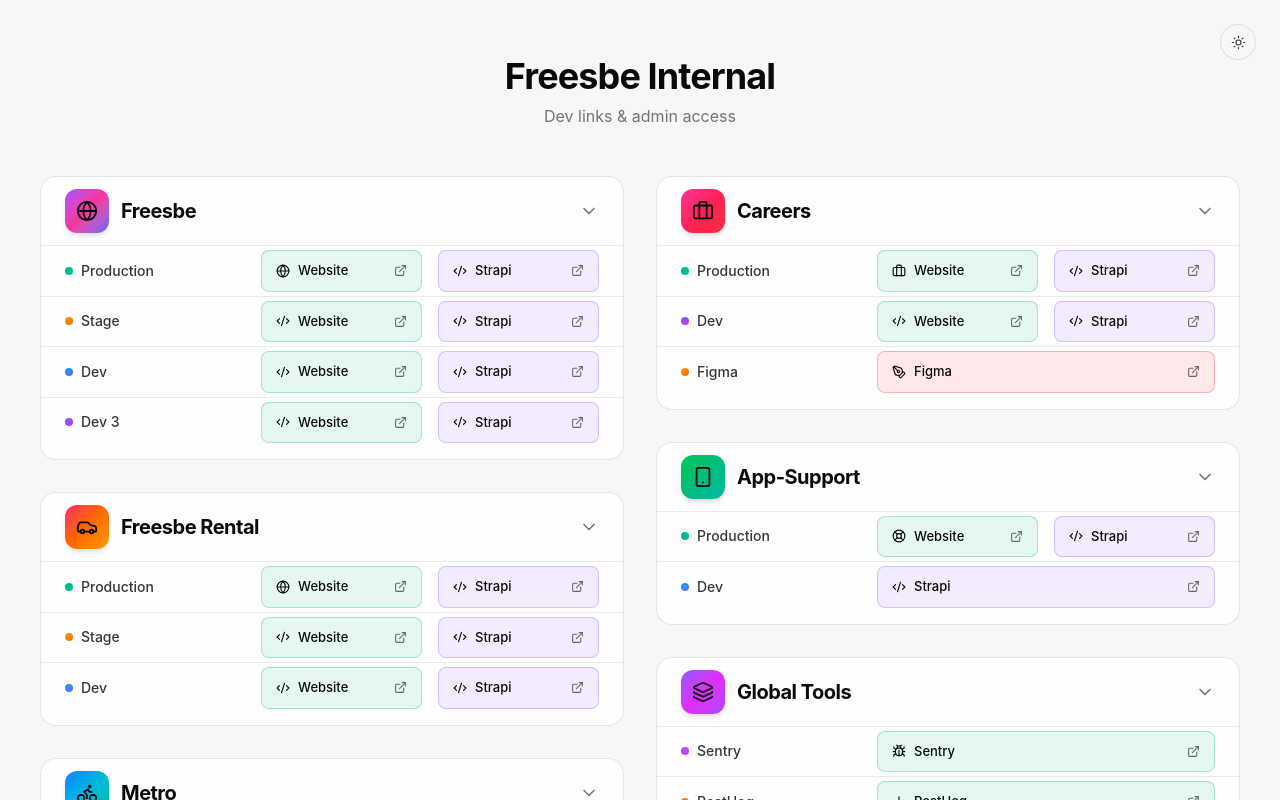
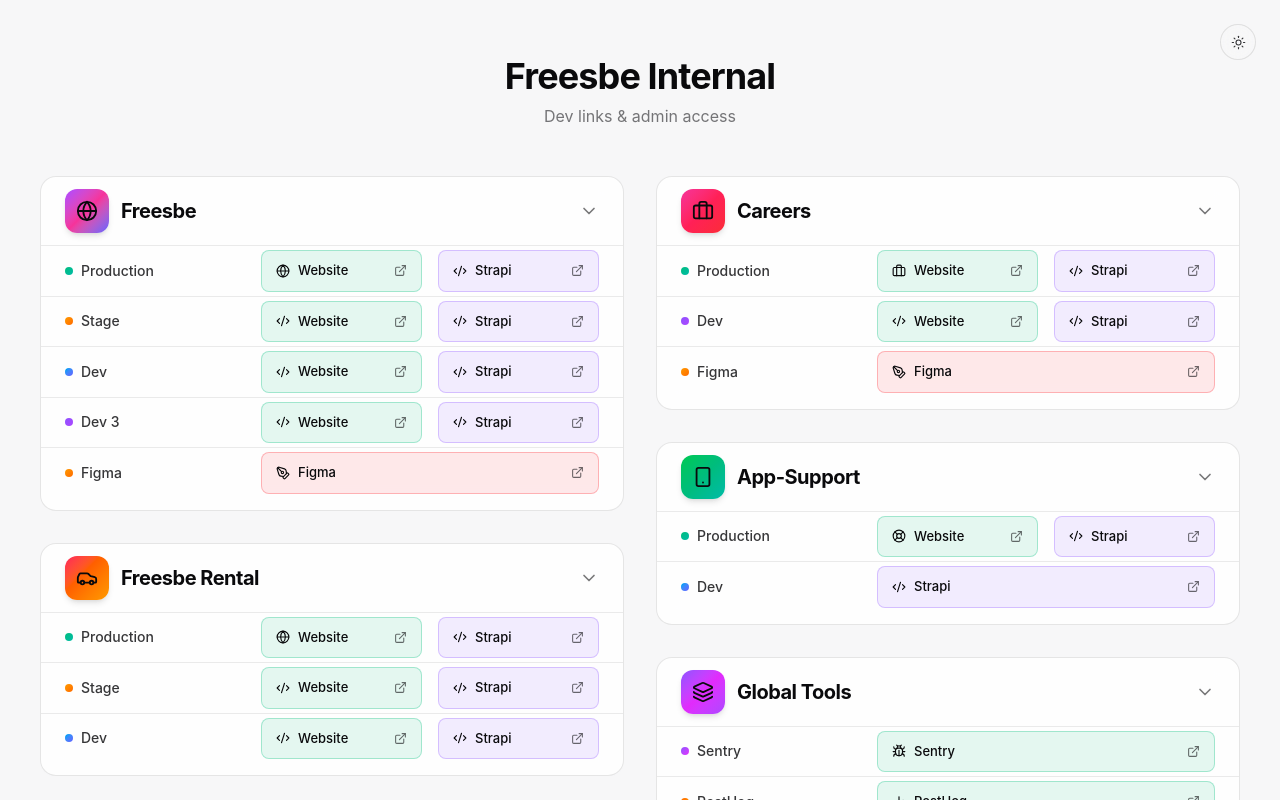
Before and after one commit to alonlivne-moveo007/pages-for-crasso, a React (Vite) app: page / in a window 1280 px wide. Shown: the top 800 px of the page. Built offline with nearby package versions, Linux system fonts and the light colour scheme.

Commit message:
Add Figma product entry to the product list with corresponding link and accent styling.

```diff
--- a/src/data/products.ts
+++ b/src/data/products.ts
@@ -39,6 +39,12 @@ export const PRODUCTS: Product[] = [
         site: { href: "https://dev3.freesbe.com", icon: Code2 },
         strapi: { href: "https://dev3.freesbe.com/api/admin/" },
         accent: "from-violet-500 to-purple-500",
+      },
+      {
+        id: 5,
+        name: "Figma",
+        figma: { href: "https://www.figma.com/design/JiDVQ5zJKCHWBaSKeaEmP6/Car-pages" },
+        accent: "from-amber-500 to-orange-500",
       },
     ],
   },
```
